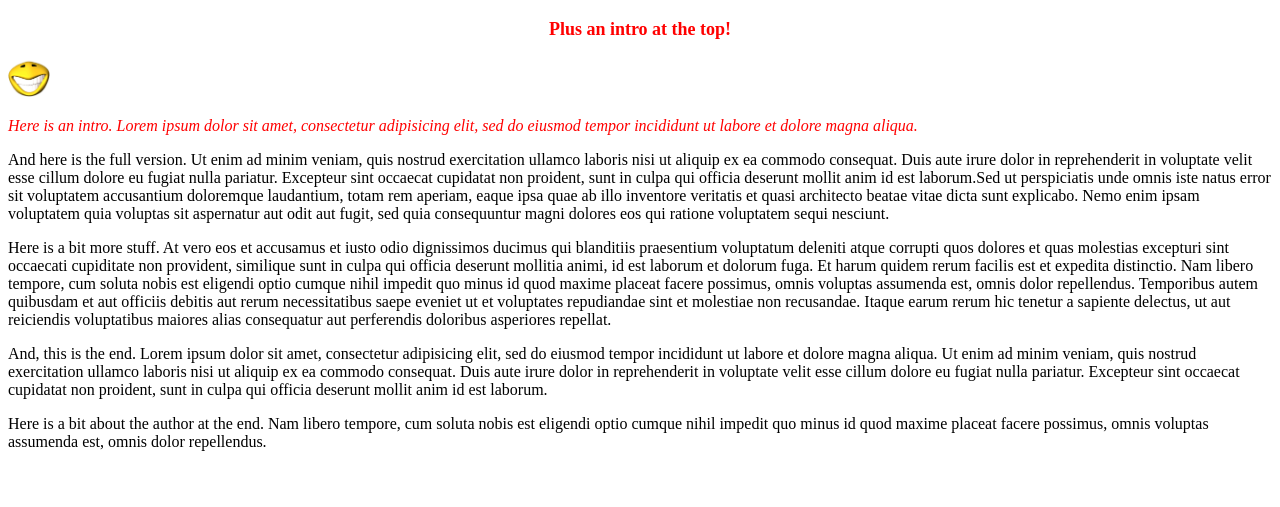
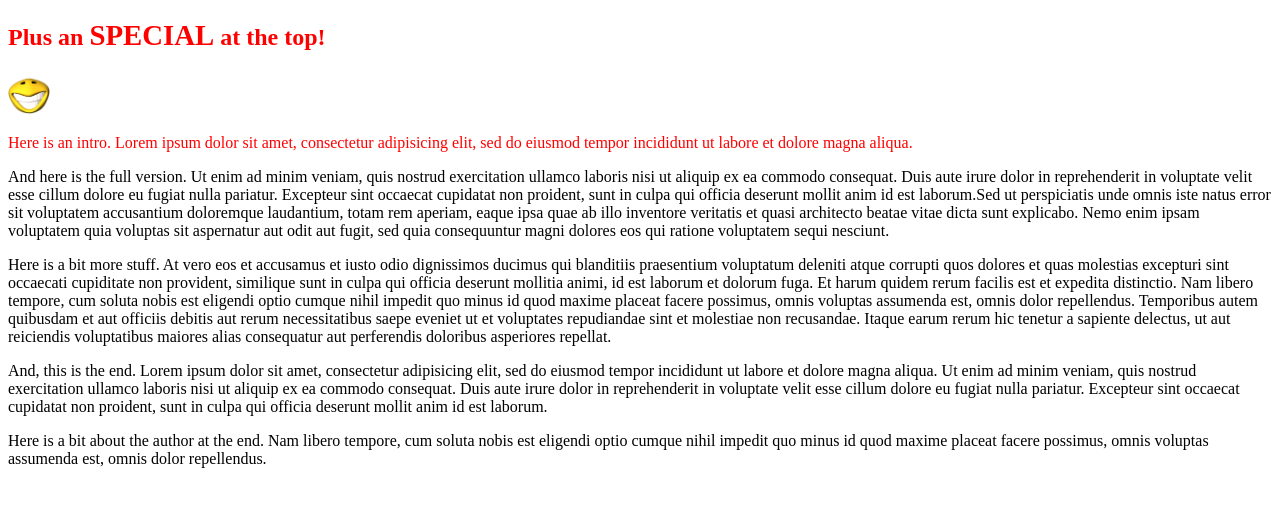
Before and after one commit to zephyrvinay/calculator, a plain HTML site: page boringlecture/boring-lecture.html in a window 1280 px wide. Shown: the part 61-568 px from the top of the page. Drawn offline with Linux system fonts and the light colour scheme.

Commit message:
adding divs and spans to boring-lecture.html

```diff
--- a/boringlecture/boring-lecture.html
+++ b/boringlecture/boring-lecture.html
@@ -6,10 +6,11 @@
   </head>
   <body>
     <h1>Paragraphs of text</h1>
-    <h2 class="intro">Plus an intro at the top!</h2>
-    <img class="intro" src="gif/smiley.gif" alt="Smiley face" height="42" width="42">
-    <p class="intro">Here is an intro. Lorem ipsum dolor sit amet, consectetur adipisicing elit, sed do eiusmod tempor incididunt ut labore et dolore magna aliqua.</p>
-
+    <div class="intro">
+    <h2 >Plus an <span class="spantest">SPECIAL</span> at the top!</h2>
+    <img  src="gif/smiley.gif" alt="Smiley face" height="42" width="42">
+    <p >Here is an intro. Lorem ipsum dolor sit amet, consectetur adipisicing elit, sed do eiusmod tempor incididunt ut labore et dolore magna aliqua.</p>
+   </div>
     <p>And here is the full version. Ut enim ad minim veniam, quis nostrud exercitation ullamco laboris nisi ut aliquip ex ea commodo consequat. Duis aute irure dolor in reprehenderit in voluptate velit esse cillum dolore eu fugiat nulla pariatur. Excepteur sint occaecat cupidatat non proident, sunt in culpa qui officia deserunt mollit anim id est laborum.Sed ut perspiciatis unde omnis iste natus error sit voluptatem accusantium doloremque laudantium, totam rem aperiam, eaque ipsa quae ab illo inventore veritatis et quasi architecto beatae vitae dicta sunt explicabo. Nemo enim ipsam voluptatem quia voluptas sit aspernatur aut odit aut fugit, sed quia consequuntur magni dolores eos qui ratione voluptatem sequi nesciunt.</p>
 
     <p>Here is a bit more stuff. At vero eos et accusamus et iusto odio dignissimos ducimus qui blanditiis praesentium voluptatum deleniti atque corrupti quos dolores et quas molestias excepturi sint occaecati cupiditate non provident, similique sunt in culpa qui officia deserunt mollitia animi, id est laborum et dolorum fuga. Et harum quidem rerum facilis est et expedita distinctio. Nam libero tempore, cum soluta nobis est eligendi optio cumque nihil impedit quo minus id quod maxime placeat facere possimus, omnis voluptas assumenda est, omnis dolor repellendus. Temporibus autem quibusdam et aut officiis debitis aut rerum necessitatibus saepe eveniet ut et voluptates repudiandae sint et molestiae non recusandae. Itaque earum rerum hic tenetur a sapiente delectus, ut aut reiciendis voluptatibus maiores alias consequatur aut perferendis doloribus asperiores repellat.</p>
--- a/boringlecture/css/styles.css
+++ b/boringlecture/css/styles.css
@@ -10,3 +10,7 @@ h2.intro{
   font-size: large;
   text-align: center;
 }
+
+.spantest{
+  font-size: larger;
+}
```
